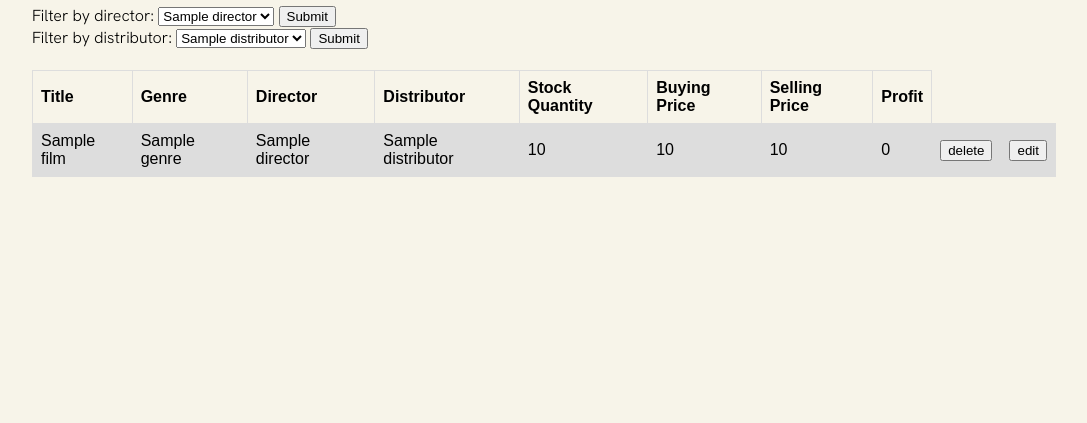
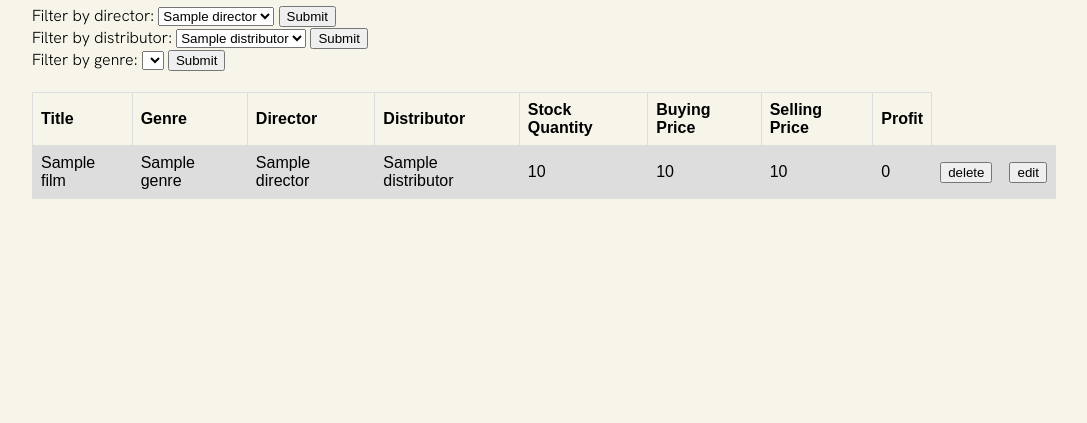
Before and after one commit to 85Marcin/DVD_shop, a Flask app: page /films in a window 1280 px wide. Shown: the part 130-553 px from the top of the page, without its empty margins (96-1183 px from the left). Run offline with Flask 2, Linux system fonts and the light colour scheme; a database or web service that is not in the repository returns one stand-in record (values such as "Sample title"); lists and menus that the app fills with data are empty; some libraries are stand-ins or nearby versions.

Commit message:
added filter by genre

```diff
--- a/controllers/film_controller.py
+++ b/controllers/film_controller.py
@@ -13,12 +13,20 @@ import repositories.director_repository as director_repository
 films_blueprint = Blueprint("films", __name__)
 
 
+
+films = film_repository.select_all()
+genres = []
+for film in films:
+    if film.genre not in genres:
+        genres.append(film.genre)
+
+
 @films_blueprint.route("/films")
 def films():
     distributors = distributor_repository.select_all()
     directors = director_repository.select_all()
     films = film_repository.select_all()
-    return render_template("stock/index.html", films = films, directors=directors, distributors=distributors)
+    return render_template("stock/index.html", films = films, directors=directors, distributors=distributors, genres=genres)
 
 @films_blueprint.route("/film")
 def new():
@@ -74,7 +82,7 @@ def select_by_director():
     films_by_director = film_repository.filter_by_director(id)
     directors = director_repository.select_all()
     distributors = distributor_repository.select_all()
-    return render_template("stock/index.html",  films=films_by_director, directors=directors, distributors=distributors)
+    return render_template("stock/index.html",  films=films_by_director, directors=directors, distributors=distributors, genres=genres)
 
 @films_blueprint.route("/films/filter2", methods=['POST'])
 def select_by_distributor():
@@ -83,4 +91,12 @@ def select_by_distributor():
     distributors = distributor_repository.select_all()
     directors = director_repository.select_all()
     return render_template("stock/index.html", films=films_by_distributor,
-    distributors=distributors, directors=directors)
+    distributors=distributors, directors=directors, genres=genres)
+
+@films_blueprint.route("/films/filter3", methods=['POST'])
+def select_by_genre():
+    genre = request.form['genre']
+    films_by_genre = film_repository.filter_by_genre(genre)
+    distributors = distributor_repository.select_all()
+    directors = director_repository.select_all()
+    return render_template("stock/index.html", films=films_by_genre, distributors=distributors, directors=directors, genres=genres)
--- a/repositories/film_repository.py
+++ b/repositories/film_repository.py
@@ -80,3 +80,18 @@ def filter_by_distributor(id):
             film = Film(row['title'], row['genre'], director, distributor,row['stock_quantity'], row['buying_price'], row['selling_price'], row['id'])
             films_by_distributor.append(film)
     return films_by_distributor
+
+
+def filter_by_genre(genre):
+    films_by_genre = []
+    sql = "SELECT * FROM films WHERE genre = %s"
+    values = [genre]
+    results = run_sql(sql, values)
+
+    if results:
+        for row in results:
+            director = director_repository.select(row['director_id'])
+            distributor = distributor_repository.select(row['distributor_id'])
+            film = Film(row['title'], row['genre'], director, distributor,row['stock_quantity'], row['buying_price'], row['selling_price'], row['id'])
+            films_by_genre.append(film)
+    return films_by_genre
--- a/templates/film/edit.html
+++ b/templates/film/edit.html
@@ -21,7 +21,6 @@
 </table>
 
 <form id="edit_item" action="/films/{{film.id}}/edit" method="post">
-  {# <input type="hidden" id="title" name="title" value="{{film.title}}" /> #}
   <div>
     <label for="quantity">Quantity</label>
     <input
--- a/templates/stock/index.html
+++ b/templates/stock/index.html
@@ -16,6 +16,17 @@
   <select name="distributor" id="distributor">
   {%for distributor in distributors%}
   <option value="{{distributor.id}}">{{distributor.name}}</option>
+  {%endfor%}
+  </select>
+  <input type="submit">
+  </form>
+</div>
+<div>
+  <form action="/films/filter3" method="post">
+  <label for="genre">Filter by genre: </label>
+  <select name="genre" id="genre">
+    {%for genre in genres%}
+  <option value="{{genre}}">{{genre}}</option>
   {%endfor%}
   </select>
   <input type="submit">
```
Also changed, not shown: console.py (+8 -0 lines).
